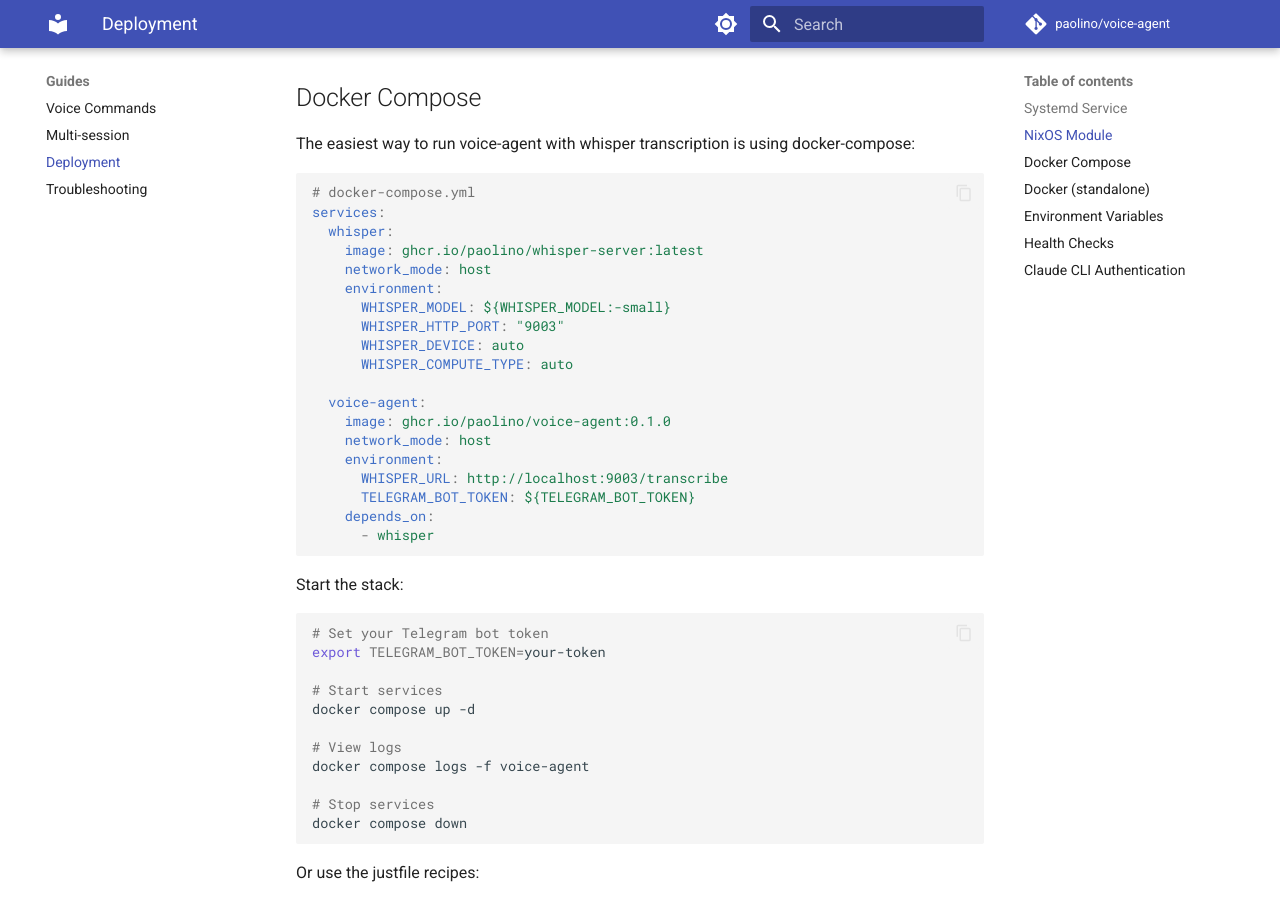
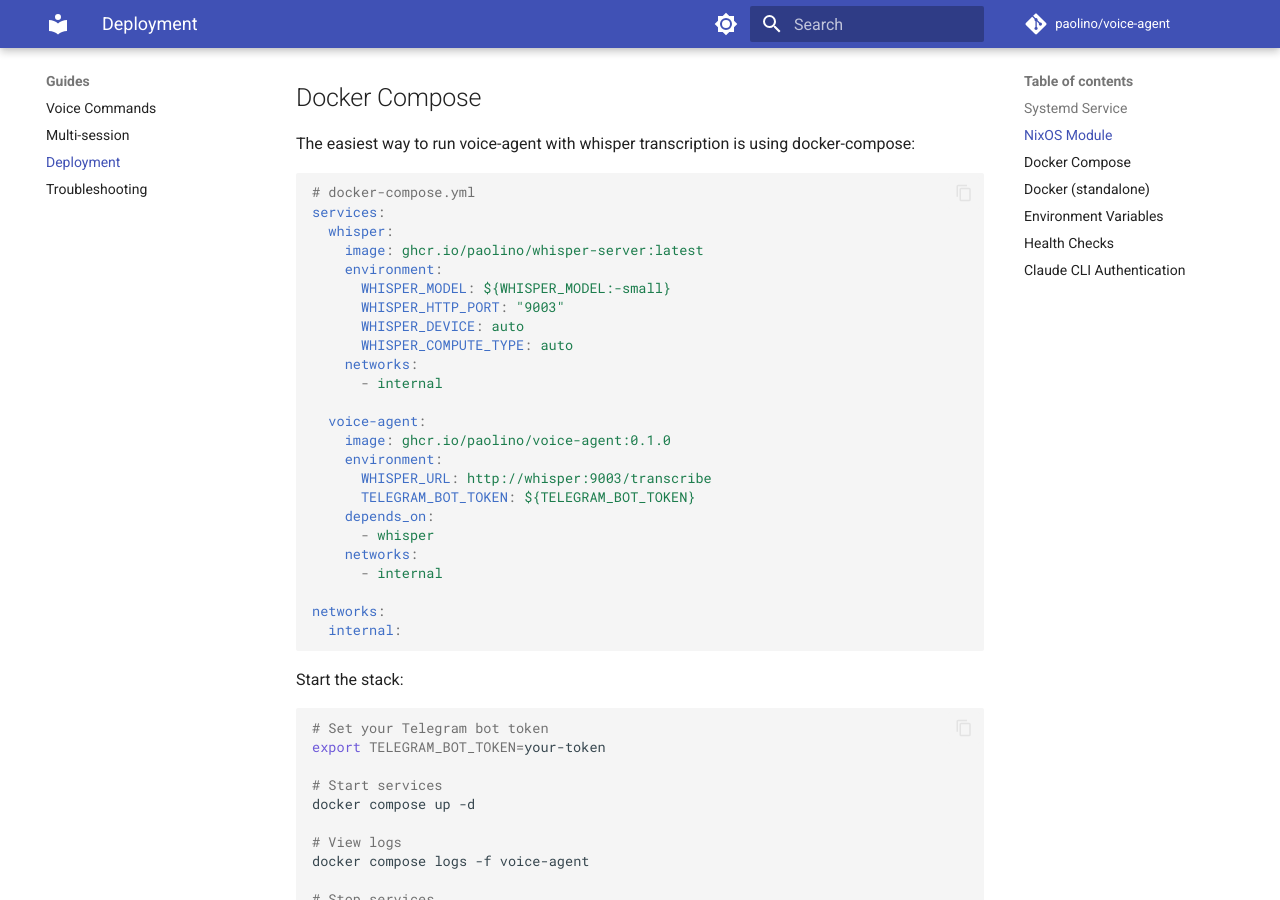
Before and after one commit to paolino/voice-agent, an MkDocs documentation site: the page built from docs/guides/deployment.md, in a window 1280 px wide and 900 px high, scrolled down 1462 px. Built offline with MkDocs 1.6.1 and Material for MkDocs 9.7.7, drawn with Linux system fonts in a browser that asks for light colours; comment, search, counter and statistics services are not loaded.

Commit message:
refactor: use internal network instead of host networking

````diff
--- a/docs/guides/deployment.md
+++ b/docs/guides/deployment.md
@@ -77,21 +77,26 @@
 services:
   whisper:
     image: ghcr.io/paolino/whisper-server:latest
-    network_mode: host
     environment:
       WHISPER_MODEL: ${WHISPER_MODEL:-small}
       WHISPER_HTTP_PORT: "9003"
       WHISPER_DEVICE: auto
       WHISPER_COMPUTE_TYPE: auto
+    networks:
+      - internal
 
   voice-agent:
     image: ghcr.io/paolino/voice-agent:0.1.0
-    network_mode: host
     environment:
-      WHISPER_URL: http://localhost:9003/transcribe
+      WHISPER_URL: http://whisper:9003/transcribe
       TELEGRAM_BOT_TOKEN: ${TELEGRAM_BOT_TOKEN}
     depends_on:
       - whisper
+    networks:
+      - internal
+
+networks:
+  internal:
 ```
 
 Start the stack:
````
Also changed, not shown: docker-compose.yml (+8 -3 lines).
